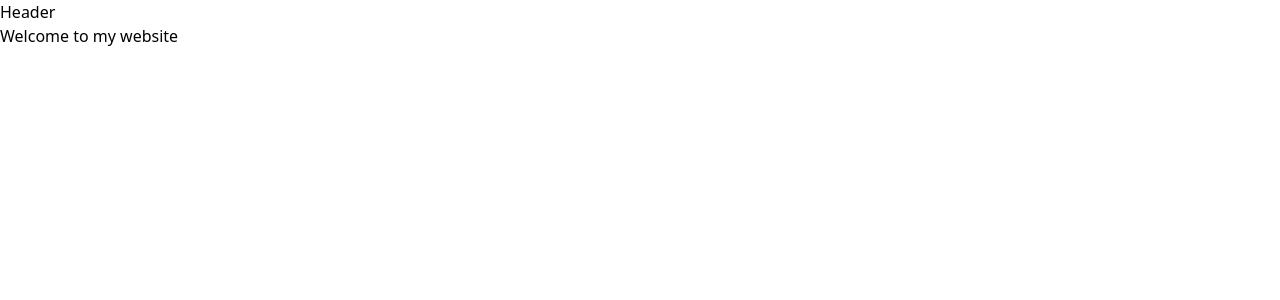
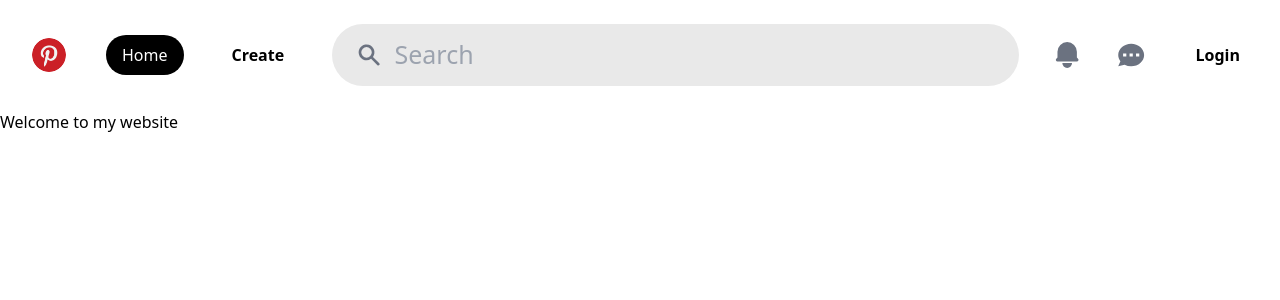
Before and after one commit to pratiks0/pinterest-clone, a Next.js app: page / in a window 1280 px wide. Shown: the top 300 px of the page. Built offline with nearby package versions, Linux system fonts and the light colour scheme; no server answers.

Commit message:
nextauth implementation

```diff
--- /dev/null
+++ b/app/Provider.tsx
@@ -0,0 +1,13 @@
+"use client"
+import React from 'react'
+import { SessionProvider } from "next-auth/react"
+
+function Provider({children}) {
+  return (
+    <SessionProvider>
+        {children}
+    </SessionProvider>
+  )
+}
+
+export default Provider
--- /dev/null
+++ b/app/Shared/firebaseConfig.js
@@ -0,0 +1,20 @@
+// Import the functions you need from the SDKs you need
+import { initializeApp } from "firebase/app";
+import { getAnalytics } from "firebase/analytics";
+// TODO: Add SDKs for Firebase products that you want to use
+// https://firebase.google.com/docs/web/setup#available-libraries
+
+// Your web app's Firebase configuration
+// For Firebase JS SDK v7.20.0 and later, measurementId is optional
+const firebaseConfig = {
+  apiKey: "AIzaSyClW3g_VPr6beB60bBe0d1UPGhLCmsLqJs",
+  authDomain: "pinterest-clone-c4.firebaseapp.com",
+  projectId: "pinterest-clone-c4",
+  storageBucket: "pinterest-clone-c4.firebasestorage.app",
+  messagingSenderId: "1032810132544",
+  appId: "1:1032810132544:web:82481c9e1b5fac588fdba5",
+  measurementId: "G-WE8CDBEQPQ"
+};
+
+// Initialize Firebase
+const app = initializeApp(firebaseConfig);
--- /dev/null
+++ b/app/api/auth/[...nextauth]/route.js
@@ -0,0 +1,15 @@
+import NextAuth from "next-auth";
+import GoogleProvider from "next-auth/providers/google"; // Add this line
+
+const handler = NextAuth({
+    providers: [
+        GoogleProvider({
+            clientId: process.env.GOOGLE_CLIENT_ID,
+            clientSecret: process.env.GOOGLE_CLIENT_SECRET,
+        }),
+        // Add other providers if needed
+    ],
+    // Other NextAuth configurations
+});
+
+export { handler as GET, handler as POST };
--- a/app/components/Header.tsx
+++ b/app/components/Header.tsx
@@ -1,11 +1,60 @@
-import React from 'react'
+"use client";
+import React from "react";
+import Image from "next/image";
+import { HiChat, HiSearch, HiBell } from "react-icons/hi";
+import { useSession, signIn, signOut } from "next-auth/react";
 
 function Header() {
+  const { data: session } = useSession();
+  console.log(session);
   return (
-    <div>
-      Header
+    <div className="flex justify-between gap-3 sm:gap-4 md:gap-6 lg:gap-8 p-4 sm:p-5 md:p-6 items-center">
+      <Image
+        src="/logo.png"
+        alt="logo"
+        width={50}
+        height={50}
+        className="hover:bg-gray-300 p-2 rounded-full cursor-pointer"
+      />
+
+      <button className="bg-black text-white p-1 sm:p-2 px-3 sm:px-4 rounded-full text-sm sm:text-base">
+        Home
+      </button>
+
+      <button className="hover:bg-gray-300 font-semibold p-1 sm:p-2 px-3 sm:px-4 rounded-full text-sm sm:text-base">
+        Create
+      </button>
+
+      <div className="bg-[#e9e9e9] p-2 sm:p-3 px-4 sm:px-6 gap-2 sm:gap-3 items-center rounded-full w-full hidden md:flex">
+        <HiSearch className="text-[20px] sm:text-[24px] md:text-[28px] text-gray-500" />
+        <input
+          type="text"
+          placeholder="Search"
+          className="bg-transparent outline-none w-full text-[16px] sm:text-[20px] md:text-[25px]"
+        />
+      </div>
+
+      <HiSearch className="hover:bg-gray-300 rounded-full text-[20px] sm:text-[25px] text-gray-500 md:hidden cursor-pointer" />
+
+      <HiBell className="hover:bg-gray-300 rounded-full text-[25px] md:text-[60px] text-gray-500 cursor-pointer" />
+      <HiChat className="hover:bg-gray-300 rounded-full text-[25px] md:text-[60px] text-gray-500 cursor-pointer" />
+
+      {session?.user? <Image
+        src="/man.png"
+        alt="man"
+        width={50}
+        height={50}
+        className="hover:bg-gray-300 p-2 rounded-full cursor-pointer"
+      /> :
+
+      <button
+        onClick={() => signIn()}
+        className="hover:bg-gray-300 font-semibold p-1 sm:p-2 px-3 sm:px-4 rounded-full text-sm sm:text-base"
+      >
+        Login
+      </button>}
     </div>
-  )
+  );
 }
 
-export default Header
+export default Header;
--- a/app/layout.tsx
+++ b/app/layout.tsx
@@ -2,6 +2,7 @@ import type { Metadata } from "next";
 import localFont from "next/font/local";
 import "./globals.css";
 import Header from "./components/Header";
+import Provider from "./Provider";
 
 const geistSans = localFont({
   src: "./fonts/GeistVF.woff",
@@ -29,8 +30,10 @@ export default function RootLayout({
       <body
         className={`${geistSans.variable} ${geistMono.variable} antialiased`}
       >
-        <Header/>
-        {children}
+        <Provider>
+          <Header />
+          {children}
+        </Provider>
       </body>
     </html>
   );
--- a/package.json
+++ b/package.json
@@ -9,9 +9,11 @@
     "lint": "next lint"
   },
   "dependencies": {
+    "firebase": "^11.0.1",
     "next": "15.0.3",
-    "react": "19.0.0-rc-66855b96-20241106",
-    "react-dom": "19.0.0-rc-66855b96-20241106",
+    "next-auth": "^4.24.10",
+    "react": "^18.3.1",
+    "react-dom": "^18.3.1",
     "react-icons": "^5.3.0"
   },
   "devDependencies": {
```
Also changed, not shown: public/man.png (added), 1 other file (tests, documents, lock files or other folders).
